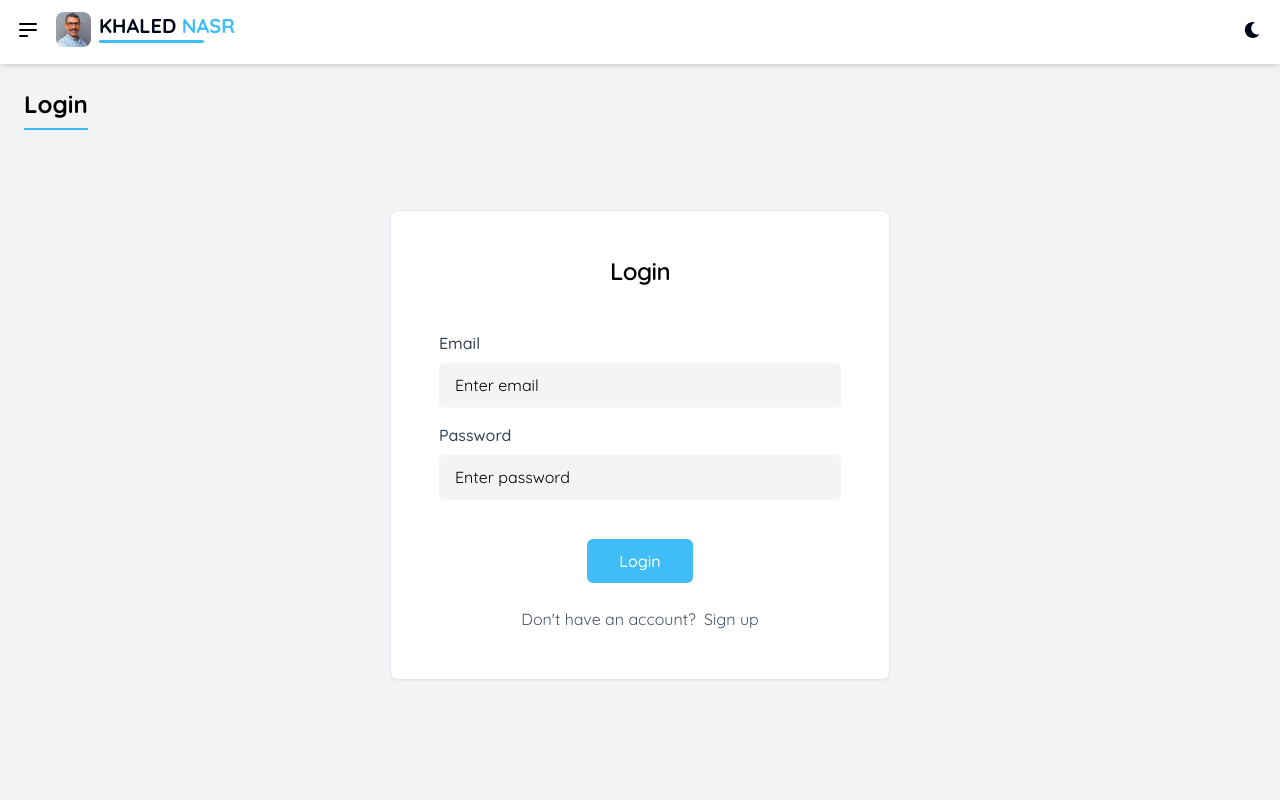
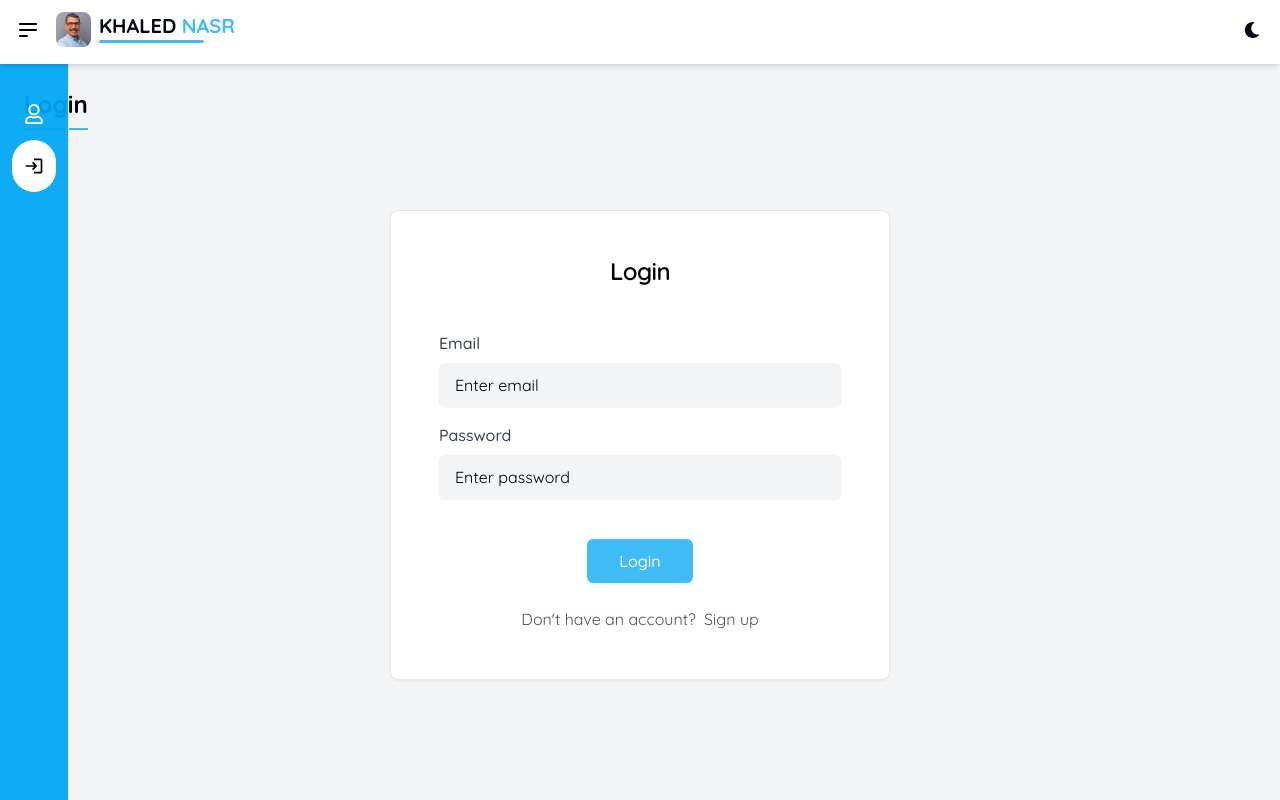
Before and after one commit to SeifEldin04/studentsManagements_Khalednasr_Frontend, a React (Vite) app: page /login in a window 1280 px wide. Built offline with nearby package versions, Linux system fonts and the light colour scheme.

Commit message:
third edit sidebar width in mobile

```diff
--- a/src/Components/Layout/Layout.jsx
+++ b/src/Components/Layout/Layout.jsx
@@ -42,7 +42,7 @@ const Layout = () => {
         <main
           className={`
             flex-1 pt-16 min-h-screen transition-all bg-gray-100 dark:bg-black
-            ${isSidebarOpen ? 'lg:ml-64' : '3xl:ml-20'}
+
           `}
         >
           <Outlet />
--- a/src/Components/Sidebar/Sidebar.jsx
+++ b/src/Components/Sidebar/Sidebar.jsx
@@ -37,10 +37,10 @@ const Sidebar = ({ isSidebarOpen, setIsSidebarOpen }) => {
             className={`
                 fixed top-0 left-0 z-40
                 transition-all duration-300 ease-in-out
-                border-r ${isSidebarOpen ? 'border-gray-200 dark:border-gray-200' : 'dark:border-0'} bg-primary text-white
-                ${isSidebarOpen ? 'w-64' : 'w-20'}
-                ${isSidebarOpen ? 'translate-x-0' : '-translate-x-full'}
-                3xl:translate-x-0
+                border-r ${isSidebarOpen ? 'border-gray-200 dark:border-gray-200' : 'dark:border-0'}
+                bg-primary text-white
+                ${isSidebarOpen ? 'block w-64' : 'hidden'}
+                xl:block
                 h-screen
             `}
         >
```
